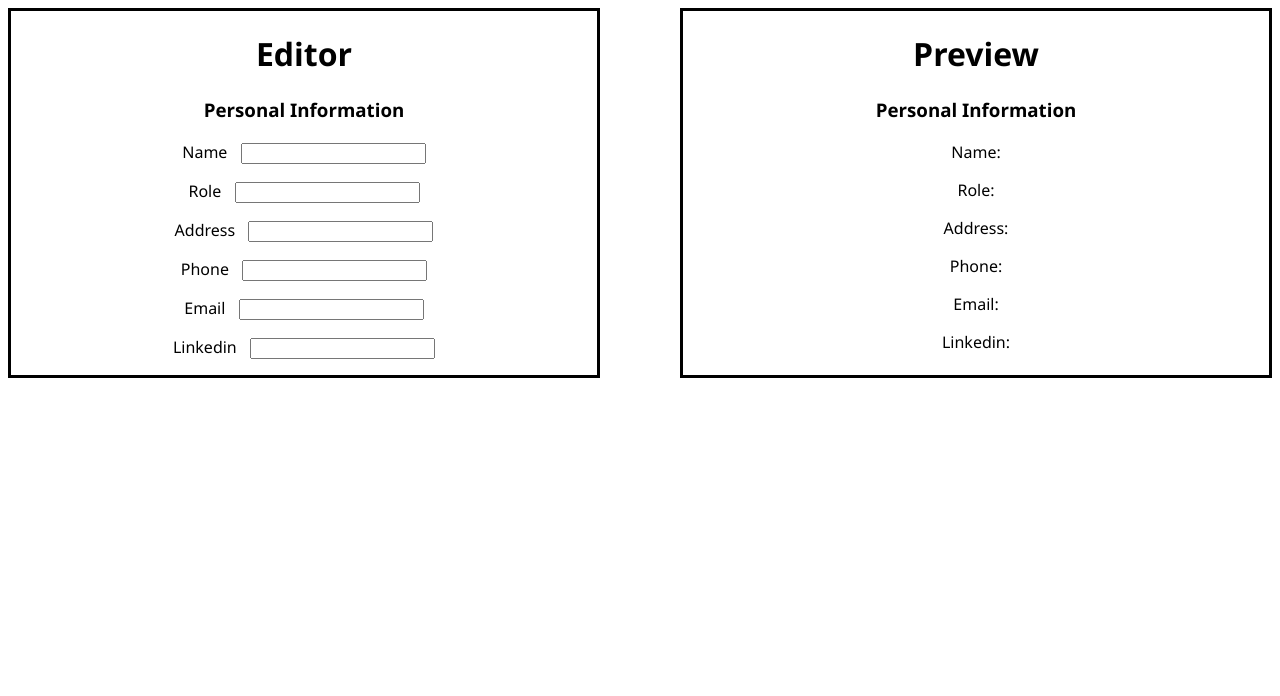
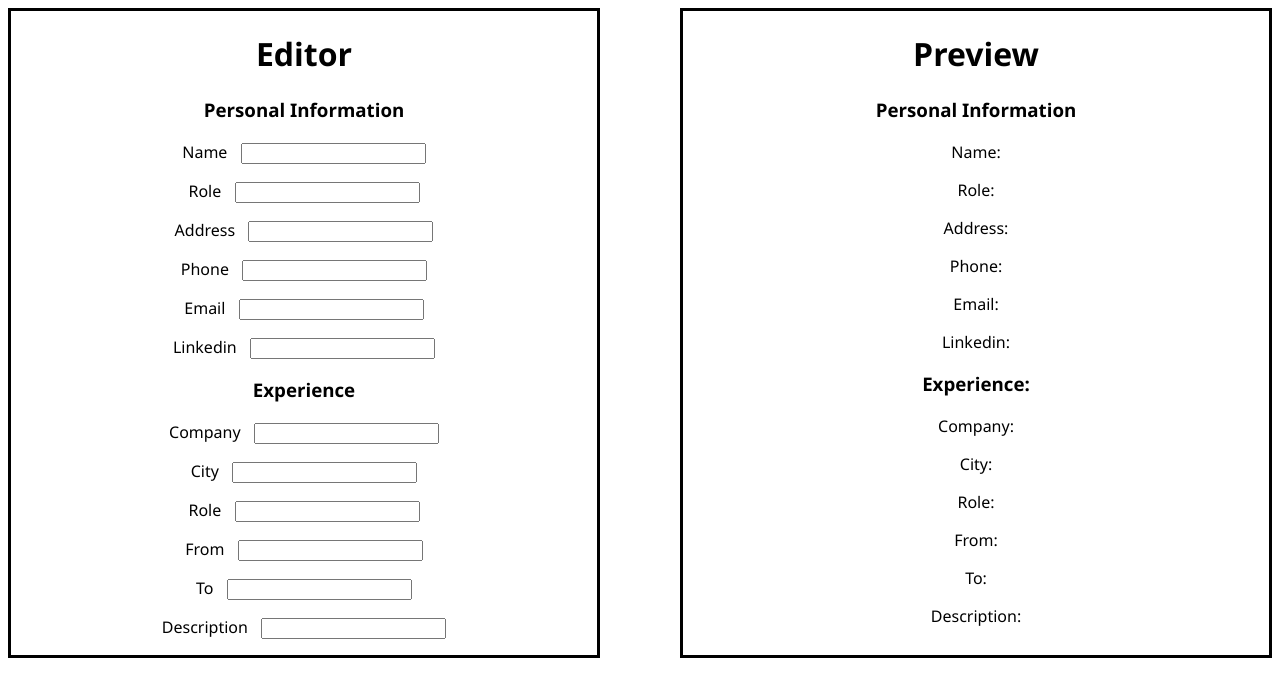
Before and after one commit to acamposcar/odin-cv, a React (Create React App) app: page / in a window 1280 px wide. Shown: the top 696 px of the page. Built offline with nearby package versions, Linux system fonts and the light colour scheme.

Commit message:
Add experience editor and preview

```diff
--- a/src/components/Wrapper.js
+++ b/src/components/Wrapper.js
@@ -2,6 +2,7 @@ import React, { Component } from 'react';
 import PersonalInformationEditor from "./edit/PersonalInformationEditor";
 import ExperienceEditor from "./edit/ExperienceEditor";
 import PersonalInformationPreview from "./preview/PersonalInformationPreview";
+import ExperiencePreview from "./preview/ExperiencePreview";
 
 
 
@@ -9,25 +10,51 @@ import PersonalInformationPreview from "./preview/PersonalInformationPreview";
 class Wrapper extends Component {
   constructor(props) {
     super(props);
-    this.handleChange = this.handleChange.bind(this);
+    this.handleChangePersonal = this.handleChangePersonal.bind(this);
+    this.handleChangeExperience = this.handleChangeExperience.bind(this);
+
     this.state = {
-        personalName: '',
-        personalRole: '',
-        personalAddress: '',
-        personalPhone: '',
-        personalEmail: '',
-        personalLinkedin: '',
+        personal:{
+            name: '',
+            role: '',
+            address: '',
+            phone: '',
+            email: '',
+            linkedin: '',
+        },
+        company: {
+            name: '',
+            city: '',
+            role: '',
+            from: '',
+            to: '',
+            description: '',
+        }
     };
   }
 
-  handleChange(event) {
-    this.setState({
-      [event.target.name]: event.target.value
-    });
-  }
+    handleChangePersonal(event) {
+        this.setState(prevState => ({
+            personal: {
+                ...prevState.personal,
+                [event.target.name]: event.target.value
+            }
+        }))
+    }
+
+    handleChangeExperience(event) {
+        console.log(event)
+        this.setState(prevState => ({
+            company: {
+                ...prevState.company,
+                [event.target.name]: event.target.value
+            }
+        }))
+    }
+
 
     render() {
-        const { personalName, personalEmail, personalAddress, personalLinkedin, personalPhone, personalRole } = this.state;
+        const { personal, company } = this.state;
 
         return (
             <div className='wrapper'>
@@ -35,13 +62,23 @@ class Wrapper extends Component {
                 <div className='editor'>
                     <h1>Editor</h1>
                     <PersonalInformationEditor
-                        nameInput={personalName}
-                        emailInput={personalEmail}
-                        addressInput={personalAddress}
-                        linkedinInput={personalLinkedin}
-                        phoneInput={personalPhone}
-                        roleInput={personalRole}
-                        inputChange={this.handleChange}
+                        nameInput={personal.name}
+                        emailInput={personal.email}
+                        addressInput={personal.address}
+                        linkedinInput={personal.linkedin}
+                        phoneInput={personal.phone}
+                        roleInput={personal.role}
+                        inputChange={this.handleChangePersonal}
+                    />
+
+                    <ExperienceEditor
+                        nameInput={company.name}
+                        cityInput={company.city}
+                        roleInput={company.role}
+                        fromInput={company.from}
+                        toInput={company.to}
+                        descriptionInput={company.description}
+                        inputChange={this.handleChangeExperience}
                     />
 
                 </div>
@@ -50,12 +87,21 @@ class Wrapper extends Component {
 
                     <h1>Preview</h1>
                     <PersonalInformationPreview
-                        nameValue={personalName}
-                        emailValue={personalEmail}
-                        addressValue={personalAddress}
-                        linkedinValue={personalLinkedin}
-                        phoneValue={personalPhone}
-                        roleValue={personalRole}
+                        nameValue={personal.name}
+                        emailValue={personal.email}
+                        addressValue={personal.address}
+                        linkedinValue={personal.linkedin}
+                        phoneValue={personal.phone}
+                        roleValue={personal.role}
+                    />
+
+                    <ExperiencePreview
+                        name={company.name}
+                        city={company.city}
+                        role={company.role}
+                        from={company.from}
+                        to={company.to}
+                        description={company.description}
                     />
                 </div>
             </div>
--- a/src/components/edit/ExperienceEditor.js
+++ b/src/components/edit/ExperienceEditor.js
@@ -15,15 +15,15 @@ class ExperienceEditor extends Component {
     render() {
 
         return (
-            <div className='personal-info-editor'>
-                <h3>Personal Information</h3>
+            <div className='experience-editor'>
+                <h3>Experience</h3>
                   <form id='personal-info-form' onSubmit={this.handleSubmit}>
-                    <TextField label='Company' name='experienceCompany' value={this.props.companyInput} inputChange={this.props.inputChange} />
-                    <TextField label='City' name='experienceCity' value={this.props.cityInput} inputChange={this.props.inputChange} />
-                    <TextField label='Role' name='experienceRole' value={this.props.roleInput} inputChange={this.props.inputChange} />
-                    <TextField label='From' name='experienceFrom' value={this.props.fromInput} inputChange={this.props.inputChange} />
-                    <TextField label='To' name='experienceTo' value={this.props.toInput} inputChange={this.props.inputChange} />
-                    <TextField label='Description' name='experienceDescription' value={this.props.descriptionInput} inputChange={this.props.inputChange} />
+                    <TextField label='Company' name='name' value={this.props.nameInput} inputChange={this.props.inputChange} />
+                    <TextField label='City' name='city' value={this.props.cityInput} inputChange={this.props.inputChange} />
+                    <TextField label='Role' name='role' value={this.props.roleInput} inputChange={this.props.inputChange} />
+                    <TextField label='From' name='from' value={this.props.fromInput} inputChange={this.props.inputChange} />
+                    <TextField label='To' name='to' value={this.props.toInput} inputChange={this.props.inputChange} />
+                    <TextField label='Description' name='description' value={this.props.descriptionInput} inputChange={this.props.inputChange} />
                   </form>
             </div>
         );
--- a/src/components/edit/PersonalInformationEditor.js
+++ b/src/components/edit/PersonalInformationEditor.js
@@ -18,12 +18,12 @@ class PersonalInformationEditor extends Component {
             <div className='personal-info-editor'>
                 <h3>Personal Information</h3>
                   <form id='personal-info-form' onSubmit={this.handleSubmit}>
-                    <TextField label='Name' name='personalName' value={this.props.nameInput} inputChange={this.props.inputChange} />
-                    <TextField label='Role' name='personalRole' value={this.props.roleInput} inputChange={this.props.inputChange} />
-                    <TextField label='Address' name='personalAddress' value={this.props.addressInput} inputChange={this.props.inputChange} />
-                    <TextField label='Phone' name='personalPhone' value={this.props.phoneInput} inputChange={this.props.inputChange} />
-                    <TextField label='Email' name='personalEmail' value={this.props.emailInput} inputChange={this.props.inputChange} />
-                    <TextField label='Linkedin' name='personalLinkedin' value={this.props.linkedinInput} inputChange={this.props.inputChange} />
+                    <TextField label='Name' name='name' value={this.props.nameInput} inputChange={this.props.inputChange} />
+                    <TextField label='Role' name='role' value={this.props.roleInput} inputChange={this.props.inputChange} />
+                    <TextField label='Address' name='address' value={this.props.addressInput} inputChange={this.props.inputChange} />
+                    <TextField label='Phone' name='phone' value={this.props.phoneInput} inputChange={this.props.inputChange} />
+                    <TextField label='Email' name='email' value={this.props.emailInput} inputChange={this.props.inputChange} />
+                    <TextField label='Linkedin' name='linkedin' value={this.props.linkedinInput} inputChange={this.props.inputChange} />
                   </form>
             </div>
         );
--- /dev/null
+++ b/src/components/preview/ExperiencePreview.js
@@ -0,0 +1,22 @@
+import React, { Component } from 'react';
+
+
+class ExperiencePreview extends Component {
+
+
+    render() {
+        return (
+            <div className='experience-preview'>
+              <h3>Experience:</h3>
+                <p>Company: {this.props.name}</p>
+                <p>City: {this.props.city}</p>
+                <p>Role: {this.props.role}</p>
+                <p>From: {this.props.from}</p>
+                <p>To: {this.props.to}</p>
+                <p>Description: {this.props.description}</p>
+            </div>
+        );
+    }
+}
+
+export default ExperiencePreview;
--- a/src/components/preview/PersonalInformationPreview.js
+++ b/src/components/preview/PersonalInformationPreview.js
@@ -1,11 +1,8 @@
 import React, { Component } from 'react';
-import TextField from '../utils/TextField';
 
 
 class PersonalInformationPreview extends Component {
-  constructor(props) {
-    super(props);
-  }
+
 
     render() {
         return (
```
